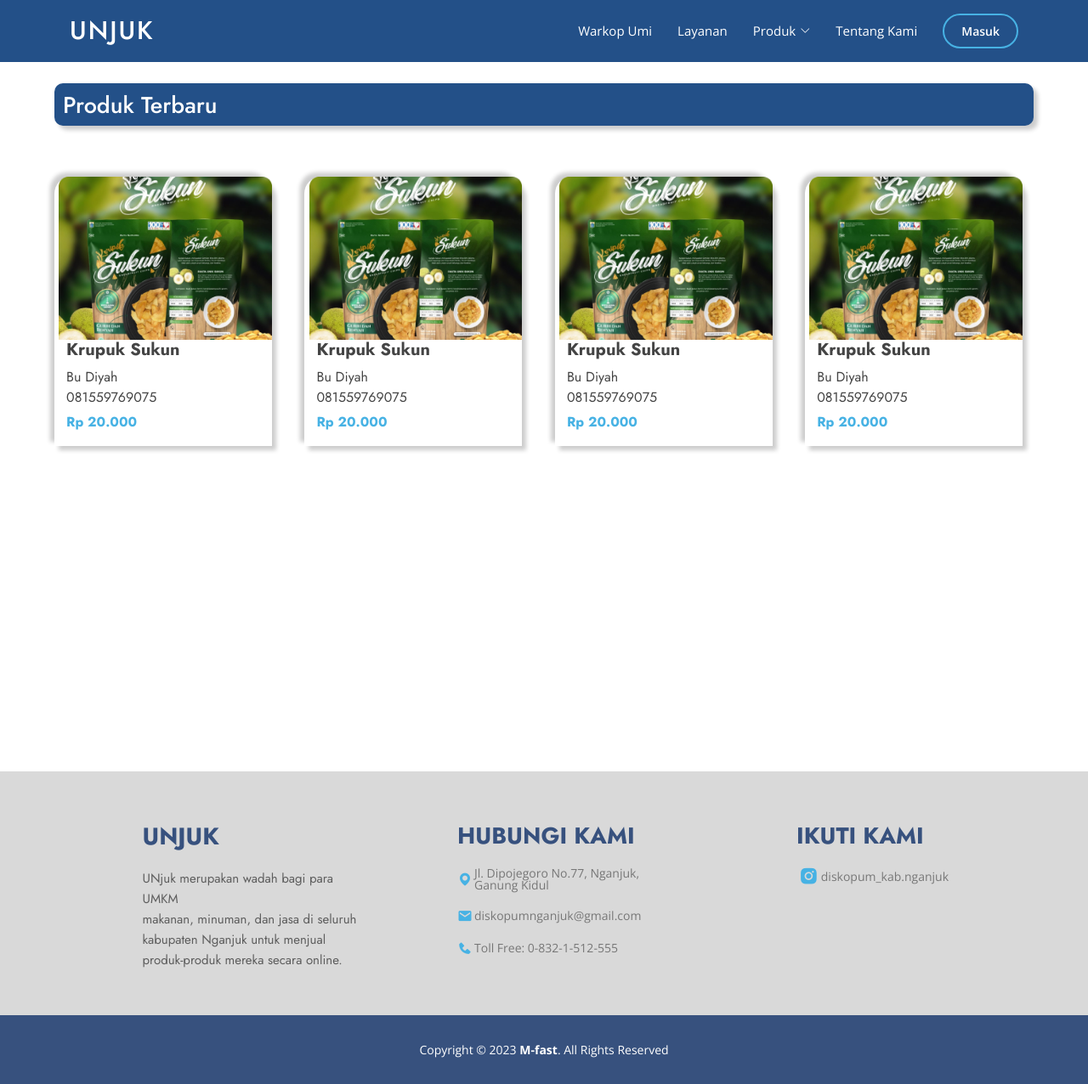
After one commit to Alvian14/projectUnjuk, a PHP site: page /user-layanan.php in a window 1280 px wide. The commit adds this page. Shown: the whole page at 85% size. Run offline with PHP 8.4, Linux system fonts and the light colour scheme.

Commit message:
commit-soreini

```diff
--- /dev/null
+++ b/user-layanan.php
@@ -0,0 +1,212 @@
+
+<!DOCTYPE html>
+<html lang="en">
+
+<head>
+  <meta charset="utf-8">
+  <meta content="width=device-width, initial-scale=1.0" name="viewport">
+
+  <title>Umkm mikro</title>
+  <meta content="" name="description">
+  <meta content="" name="keywords">
+
+  <!-- icon web -->
+  <link rel="website icon" href="assets/img/logoUnjuk.png">
+
+  <!-- Google Fonts -->
+  <link href="https://fonts.googleapis.com/css?family=Open+Sans:300,300i,400,400i,600,600i,700,700i|Jost:300,300i,400,400i,500,500i,600,600i,700,700i|Poppins:300,300i,400,400i,500,500i,600,600i,700,700i" rel="stylesheet">
+
+  <!-- Vendor CSS Files -->
+  <link href="assets/vendor/aos/aos.css" rel="stylesheet">
+  <link href="assets/vendor/bootstrap/css/bootstrap.min.css" rel="stylesheet">
+  <link href="assets/vendor/bootstrap-icons/bootstrap-icons.css" rel="stylesheet">
+  <link href="assets/vendor/boxicons/css/boxicons.min.css" rel="stylesheet">
+  <link href="assets/vendor/glightbox/css/glightbox.min.css" rel="stylesheet">
+  <link href="assets/vendor/remixicon/remixicon.css" rel="stylesheet">
+  <link href="assets/vendor/swiper/swiper-bundle.min.css" rel="stylesheet">
+
+  <!-- Template Main CSS File -->
+  <link rel="stylesheet" href="assets/css/style.css?v=<?php echo time(); ?>">
+
+
+  <!-- bootstrap css -->
+  <!-- <link href="https://cdn.jsdelivr.net/npm/bootstrap@5.3.2/dist/css/bootstrap.min.css" rel="stylesheet" integrity="sha384-T3c6CoIi6uLrA9TneNEoa7RxnatzjcDSCmG1MXxSR1GAsXEV/Dwwykc2MPK8M2HN" crossorigin="anonymous"> -->
+</head>
+
+<body>
+
+  <!-- ======= Header ======= -->
+  <header id="header" class="fixed-top  " style="background-color: #235088;">
+    <div class="container d-flex align-items-center">
+      <!-- <img src="assets/img/logoUnjuk.png" width="80px"> -->
+      <h1 class="logo me-auto "><a href="index.php">UNjuk</a></h1>
+      <!-- Uncomment below if you prefer to use an image logo -->
+      <!-- <a href="index.html" class="logo me-auto"><img src="assets/img/logo.png" alt="" class="img-fluid"></a>-->
+
+      <nav id="navbar" class="navbar">
+        <ul>
+          <li><a class="nav-link scrollto" href="index.php">Warkop Umi</a></li>
+          <li><a class="nav-link scrollto" href="user-layanan.php">Layanan</a></li>
+          <li class="dropdown"><a href="#"><span>Produk</span> <i class="bi bi-chevron-down"></i></a>
+            <ul>
+              <li><a href="user-makanan.php">Makanan</a></li>
+              <li><a href="user-minuman.php">Minuman</a></li>
+              <li><a href="user-jasa.php">Jasa</a></li>
+              <li><a href="user-kerajinan.php">Kerajinan</a></li>
+            </ul>
+          </li>
+          <li><a class="nav-link scrollto" href="user-tentangKami.php">Tentang Kami</a></li>
+          <li><a class="getstarted scrollto" href="tem-login/tem-login-admin.php">Masuk</a></li>
+        </ul>
+        <i class="bi bi-list mobile-nav-toggle"></i>
+      </nav><!-- .navbar -->
+    </div>
+  </header><!-- End Header -->
+
+
+
+ <section id="user-layanan.php">
+    <div id="wrapper" >
+      <div class="kotak">
+          <h1 style="font-family: 'Jost', sans-serif ; color: white; font-size: 27px; margin-left: 10px;">
+          Produk Terbaru</h1>
+      </div>
+    </div>
+
+ </section>
+
+
+ <div class="input">
+  <div class="produk">
+    <ul class="ul-produk">
+      <li class="li-produk">
+        <img id="gambar" src="assets/img/makanan.png" style="margin-left: -12%;">
+        <h5 style="font-weight: bold ; margin-left: -8%; ">Krupuk Sukun</h5>
+        <p style="margin-left: -8%; ">Bu Diyah <br>
+          081559769075 <br>
+        </p>
+        <p style="margin-left: -8%; color: #47B2E4; font-weight: bold; margin-top: -5%;">Rp 20.000</p>
+      </li>
+    </ul>
+
+    <ul class="ul-produk">
+      <li class="li-produk">
+        <img id="gambar" src="assets/img/makanan.png" style="margin-left: -12%;">
+        <h5 style="font-weight: bold ; margin-left: -8%; ">Krupuk Sukun</h5>
+        <p style="margin-left: -8%; ">Bu Diyah <br>
+          081559769075 <br>
+        </p>
+        <p style="margin-left: -8%; color: #47B2E4; font-weight: bold; margin-top: -5%;">Rp 20.000</p>
+      </li>
+    </ul>
+
+    <ul class="ul-produk">
+      <li class="li-produk">
+        <img id="gambar" src="assets/img/makanan.png" style="margin-left: -12%;">
+        <h5 style="font-weight: bold ; margin-left: -8%; ">Krupuk Sukun</h5>
+        <p style="margin-left: -8%; ">Bu Diyah <br>
+          081559769075 <br>
+        </p>
+        <p style="margin-left: -8%; color: #47B2E4; font-weight: bold; margin-top: -5%;">Rp 20.000</p>
+      </li>
+    </ul>
+
+    <ul class="ul-produk">
+      <li class="li-produk">
+        <img id="gambar" src="assets/img/makanan.png" style="margin-left: -12%;">
+        <h5 style="font-weight: bold ; margin-left: -8%; ">Krupuk Sukun</h5>
+        <p style="margin-left: -8%; ">Bu Diyah <br>
+          081559769075 <br>
+        </p>
+        <p style="margin-left: -8%; color: #47B2E4; font-weight: bold; margin-top: -5%;">Rp 20.000</p>
+      </li>
+    </ul>
+
+    </div>
+  </div>
+ </div>
+
+
+
+
+
+
+
+
+<footer id="footer">
+    <div class="footer-top">
+      <div class="container">
+        <div class="row">
+          <div class="col-lg-3 col-md-6 footer-contact mx-auto ml-auto">
+            <h3 class= "deskripsi" style="position: relative; top: 1px; font-weight:bold;">UNjuk</h3>
+            <p style="font-size: 15px; position: relative; top: 12px;" >
+              UNjuk merupakan wadah bagi para UMKM <br>
+              makanan, minuman, dan jasa di seluruh kabupaten
+              Nganjuk untuk menjual produk-produk mereka secara online.
+            </p>
+          </div>
+
+          <div class="col-lg-3 col-md-6 footer-links " style="margin-right: 10%; ">
+            <h4 class="h4-footer" style="font-size: 27px; font-weight: 20px;">HUBUNGI KAMI</h4>
+            <ul>
+              <li><i class='bx bxs-map' style='color:#47b2e4'  ></i> <a href="https://www.google.com/maps/place/Dinas+Koperasi+dan+Usaha+Mikro/@-7.6049351,111.901719,18z/data=!4m10!1m2!2m1!1sdinas+umkm+nganjuk!3m6!1s0x2e784be46b1960a5:0x58cb6e8a299f3789!8m2!3d-7.605574!4d111.9044225!15sChJkaW5hcyB1bWttIG5nYW5qdWvgAQA!16s%2Fg%2F11s7x1mw73?entry=ttu" target="_blank">
+                Jl. Dipojegoro No.77, Nganjuk, Ganung Kidul <br>
+              </a></li>
+              <li><i class='bx bxs-envelope' style='color:#47b2e4' ></i> <a href="https://mail.google.com/mail/u/0/#inbox?compose=GTvVlcRzDQzBpZKMkfcCQnLhscHZwHbMLVLBrMJpTctQqCCBscGhTQRmqkQTLZLsRDQWstRGbMJNr" target="_blank">
+                diskopumnganjuk@gmail.com</a></li>
+              <li><i class='bx bxs-phone' style='color:#47b2e4' ></i> <a href=""> Toll Free: 0-832-1-512-555</a></li>
+            </ul>
+          </div>
+
+          <div class="col-lg-3 col-md-6 footer-links" >
+            <h4 style="font-size: 27px;">IKUTI KAMI</h4>
+            <div class="social-links mt-3" style=" position:relative; top: -9px; left:2px;  ">
+              <!-- <a href="https://www.instagram.com/diskopum_kab.nganjuk/" target="_blank" class="instagram"><i class='bx bxl-instagram-alt'></i></a> -->
+              <ul>
+              <li><i class='bx bxl-instagram-alt bx-sm' style='color:#47b2e4'  ></i> <a href="https://www.instagram.com/diskopum_kab.nganjuk/" target="_blank">
+                diskopum_kab.nganjuk <br>
+              </a></li>
+              <!-- <p style=" position:relative; top: -29px; left: 40px; ">@diskopum_kab.nganjuk</p> -->
+            </div>
+          </div>
+
+        </div>
+      </div>
+    </div>
+
+    <div class="container footer-bottom clearfix">
+      <div class="copyright" id="copyright">
+       Copyright &copy; 2023 <strong><span>M-fast</span></strong>. All Rights Reserved
+      </div>
+      <div class="credits">
+        <!-- All the links in the footer should remain intact. -->
+        <!-- You can delete the links only if you purchased the pro version. -->
+        <!-- Licensing information: https://bootstrapmade.com/license/ -->
+        <!-- Purchase the pro version with working PHP/AJAX contact form: https://bootstrapmade.com/arsha-free-bootstrap-html-template-corporate/ -->
+        <!-- Designed by <a href="https://bootstrapmade.com/">BootstrapMade</a> -->
+      </div>
+    </div>
+  </footer><!-- End Footer -->
+
+  <div id="preloader"></div>
+  <a href="#" class="back-to-top d-flex align-items-center justify-content-center"><i class="bi bi-arrow-up-short"></i></a>
+
+  <!-- Vendor JS Files -->
+  <script src="assets/vendor/aos/aos.js"></script>
+  <script src="assets/vendor/bootstrap/js/bootstrap.bundle.min.js"></script>
+  <script src="assets/vendor/glightbox/js/glightbox.min.js"></script>
+  <script src="assets/vendor/isotope-layout/isotope.pkgd.min.js"></script>
+  <script src="assets/vendor/swiper/swiper-bundle.min.js"></script>
+  <script src="assets/vendor/waypoints/noframework.waypoints.js"></script>
+  <script src="assets/vendor/php-email-form/validate.js"></script>
+
+
+  <!-- js bootstrap -->
+  <script src="https://cdn.jsdelivr.net/npm/bootstrap@5.3.2/dist/js/bootstrap.bundle.min.js" integrity="sha384-C6RzsynM9kWDrMNeT87bh95OGNyZPhcTNXj1NW7RuBCsyN/o0jlpcV8Qyq46cDfL" crossorigin="anonymous"></script>
+
+  <!-- Template Main JS File -->
+  <script src="assets/js/main.js"></script>
+
+</body>
+
+</html>
```
Also changed, not shown: admin-dashboard.php (+17 -17 lines), assets/css/dashboard.css (+24 -0 lines), index.php (renamed from informasi-user.php, +83 -27 lines), user-jasa.php (renamed from makanan-user.php, +14 -11 lines), user-kerajinan.php (renamed from jasa-user.php, +13 -12 lines), user-makanan.php (added, +155 -0 lines), user-minuman.php (renamed from minuman-user.php, +9 -7 lines), user-tentangKami.php (renamed from index-user.php, +28 -80 lines).
